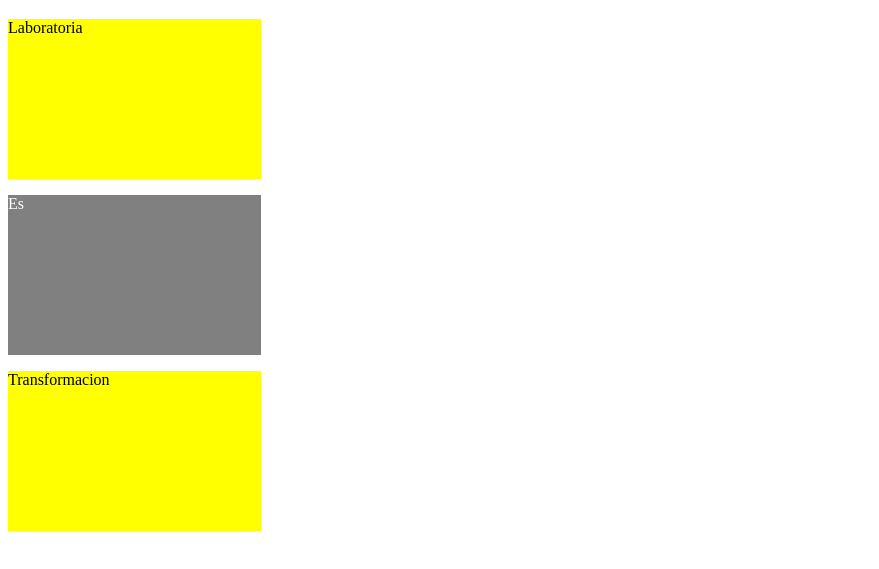
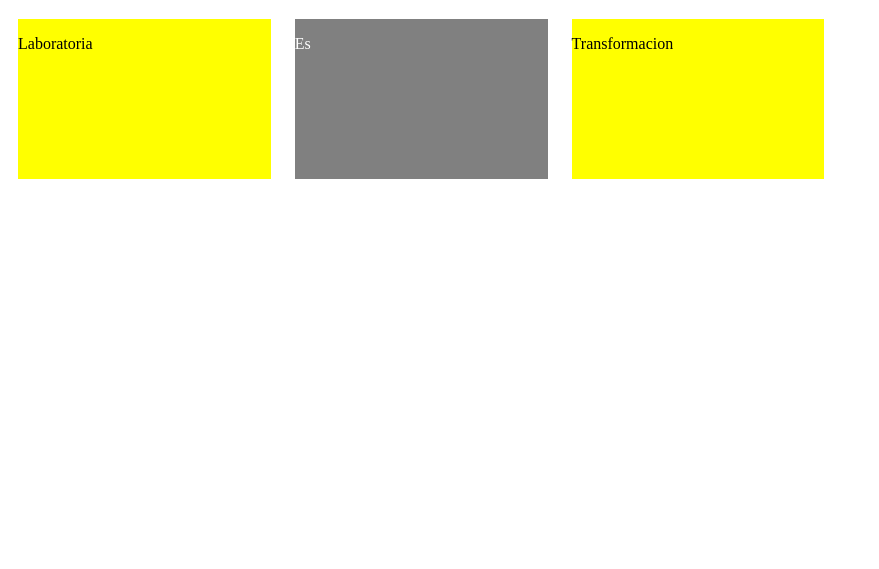
Before and after one commit to Francia5/Banderas, a plain HTML site: page index.html in a window 1280 px wide. Shown: the part 61-630 px from the top of the page, without its empty margins (0-879 px from the left). Drawn offline with Linux system fonts and the light colour scheme.

Commit message:
se agrega tercer version de banderas

```diff
--- a/css/main.css
+++ b/css/main.css
@@ -1,7 +1,8 @@
 .bandera{
-    display: block;
+    display: inline-block;
     width: 20%;
     height: 20vh;
+    margin: 0px 10px;
 
 
 }
```
